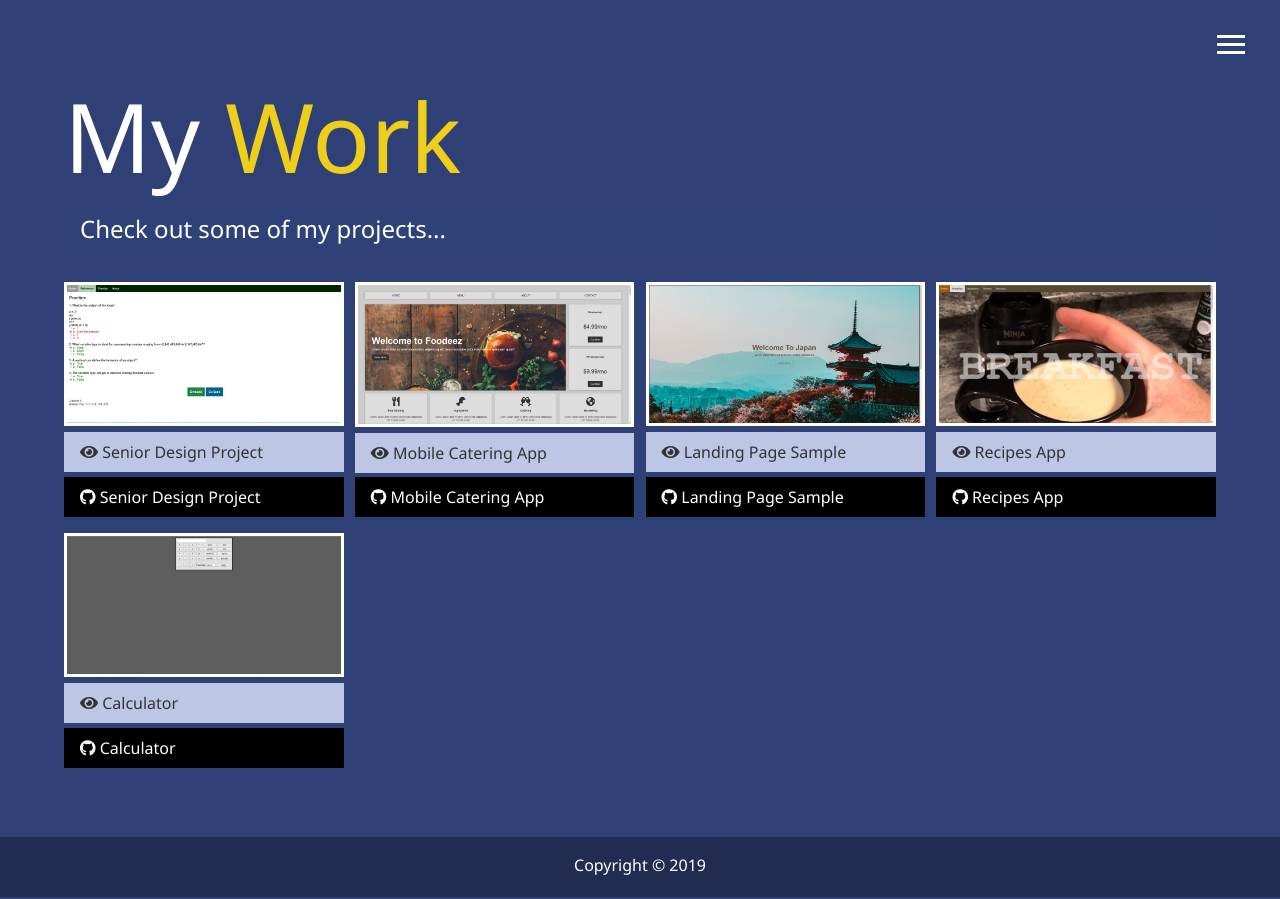
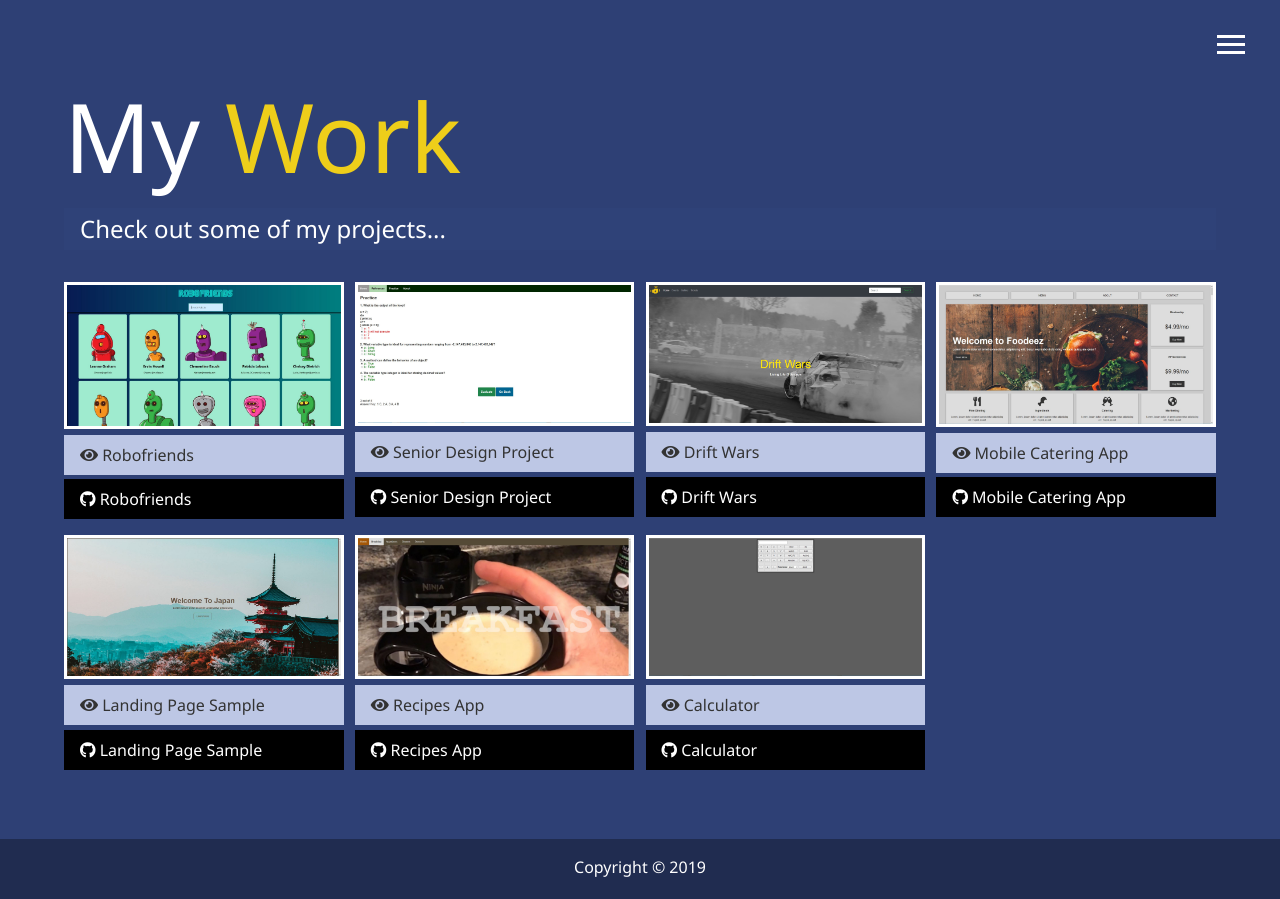
Before and after one commit to cpmays/Portfolio, a website: page dist/work.html in a window 1280 px wide. Drawn offline with Linux system fonts and the light colour scheme.

Commit message:
Adding Projects to work page.

```diff
--- a/dist/work.html
+++ b/dist/work.html
@@ -60,6 +60,20 @@
 
       <div class="projects">
         <div class="item">
+          <a href="https://cpmays.github.io/RoboFriendsApp/">
+            <img src="img/projects/Robo.jpg" alt="Robofriends" />
+          </a>
+
+          <a href="https://cpmays.github.io/RoboFriendsApp/" class="btn-light">
+            <i class="fas fa-eye"></i> Robofriends
+          </a>
+
+          <a href="https://github.com/cpmays/RoboFriendsApp" class="btn-dark">
+            <i class="fab fa-github"></i> Robofriends
+          </a>
+        </div>
+
+        <div class="item">
           <a href="https://cpmays.github.io/First-Mobile-App/">
             <img src="img/projects/project-1.jpg" alt="Project1" />
           </a>
@@ -73,6 +87,20 @@
 
           <a href="https://github.com/cpmays/First-Mobile-App" class="btn-dark">
             <i class="fab fa-github"></i> Senior Design Project
+          </a>
+        </div>
+
+        <div class="item">
+          <a href="https://cpmays.github.io/Drift-Wars/">
+            <img src="img/projects/Drift.JPG" alt="Drift Wars" />
+          </a>
+
+          <a href="https://cpmays.github.io/Drift-Wars/" class="btn-light">
+            <i class="fas fa-eye"></i> Drift Wars
+          </a>
+
+          <a href="https://github.com/cpmays/Drift-Wars" class="btn-dark">
+            <i class="fab fa-github"></i> Drift Wars
           </a>
         </div>
 
```
Also changed, not shown: dist/img/projects/Drift.JPG (added), dist/img/projects/Robo.jpg (added), 1 other file.
